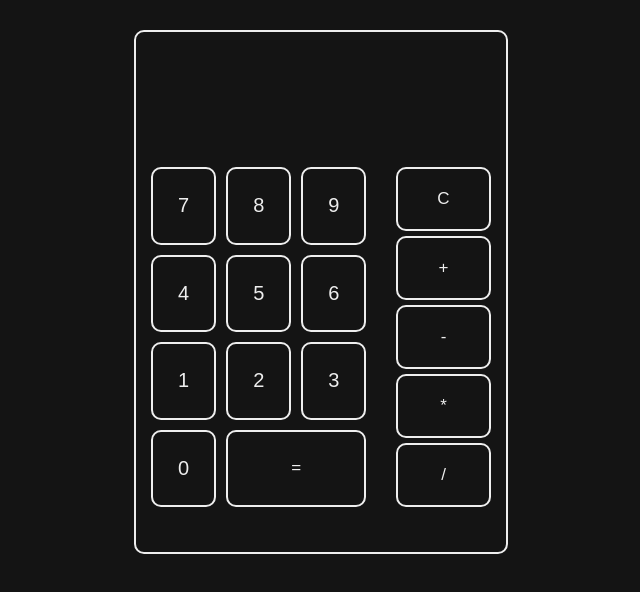
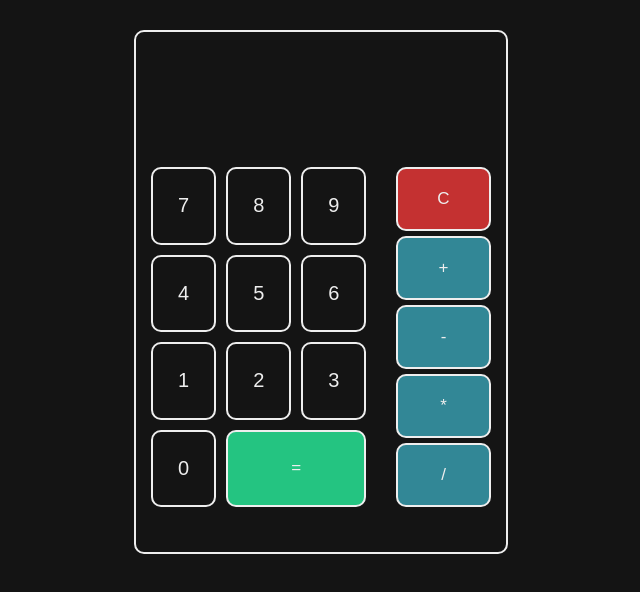
Before and after one commit to LukazAlvez/calculadora-javaScript, a plain HTML site: page index.html in a window 1280 px wide. Shown: the whole page, without its empty margins (319-959 px from the left). Drawn offline with Linux system fonts and the light colour scheme.

Commit message:
correção

```diff
--- a/script.js
+++ b/script.js
@@ -21,7 +21,6 @@ btns.forEach(function(item){
 
 function clicou (){
     display.innerHTML += this.innerHTML;
-    historico.innerHTML += this.innerHTML;
 }
 
 function clear (){
@@ -33,6 +32,7 @@ function clear (){
 function resultado(){
 
     if(display){
+        historico.innerHTML += display.innerHTML + " | "
         display.innerHTML = eval(display.innerHTML)
     }
 
--- a/style.css
+++ b/style.css
@@ -70,6 +70,7 @@ body{
 
 .btn{
     padding: 20px;
+    background-color: #328796;
     border: 2px solid #eee;
     margin: 5px;
 
@@ -92,6 +93,7 @@ body{
 #igual{
     padding: 20px 63px;
     border: 2px solid #eee;
+    background-color: #24c481;
     margin: 5px;
 
     display: flex;
@@ -112,6 +114,7 @@ body{
 #apagar{
     padding: 20px;
     border: 2px solid #eee;
+    background-color: #c43131;
     margin: 5px;
 
     display: flex;
```
